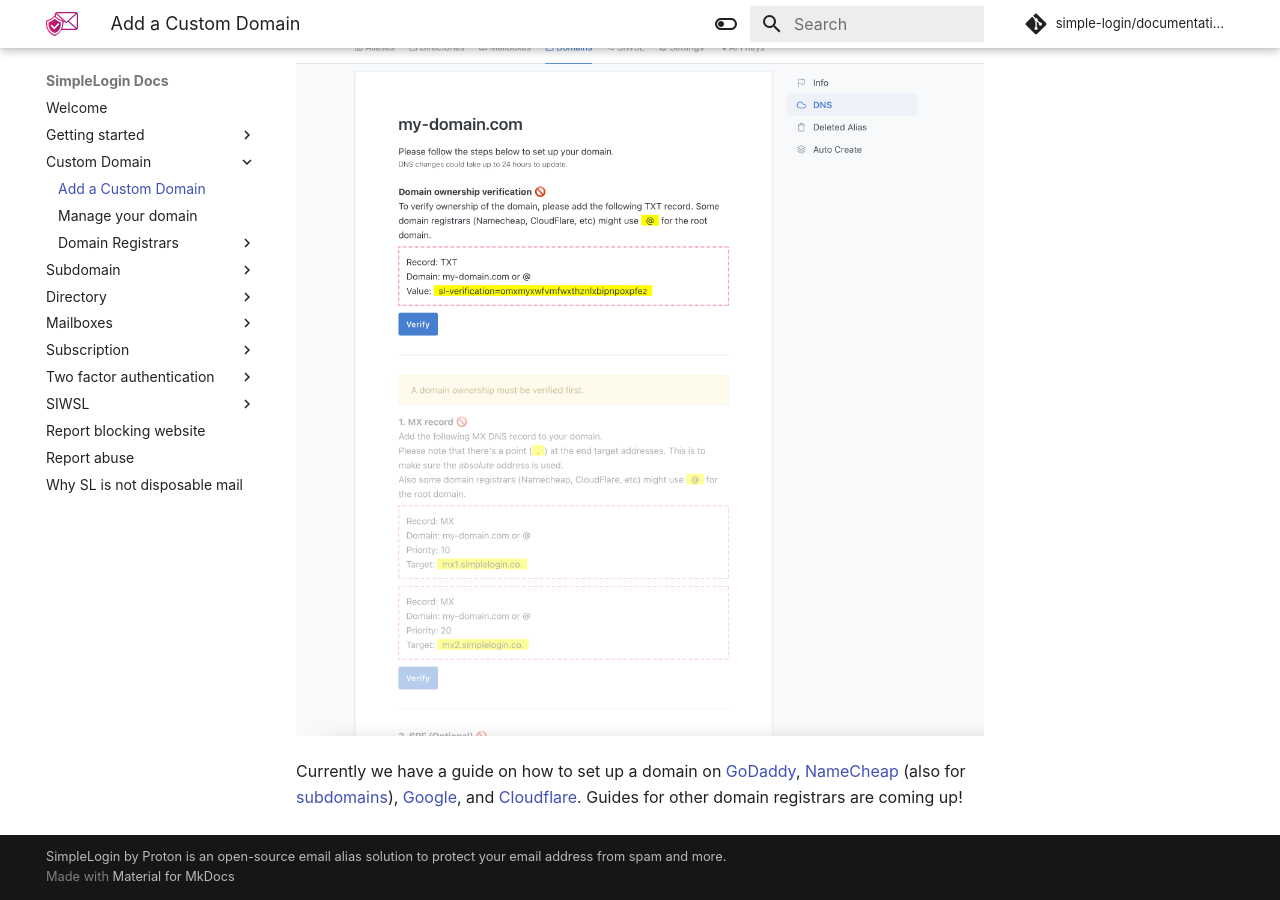
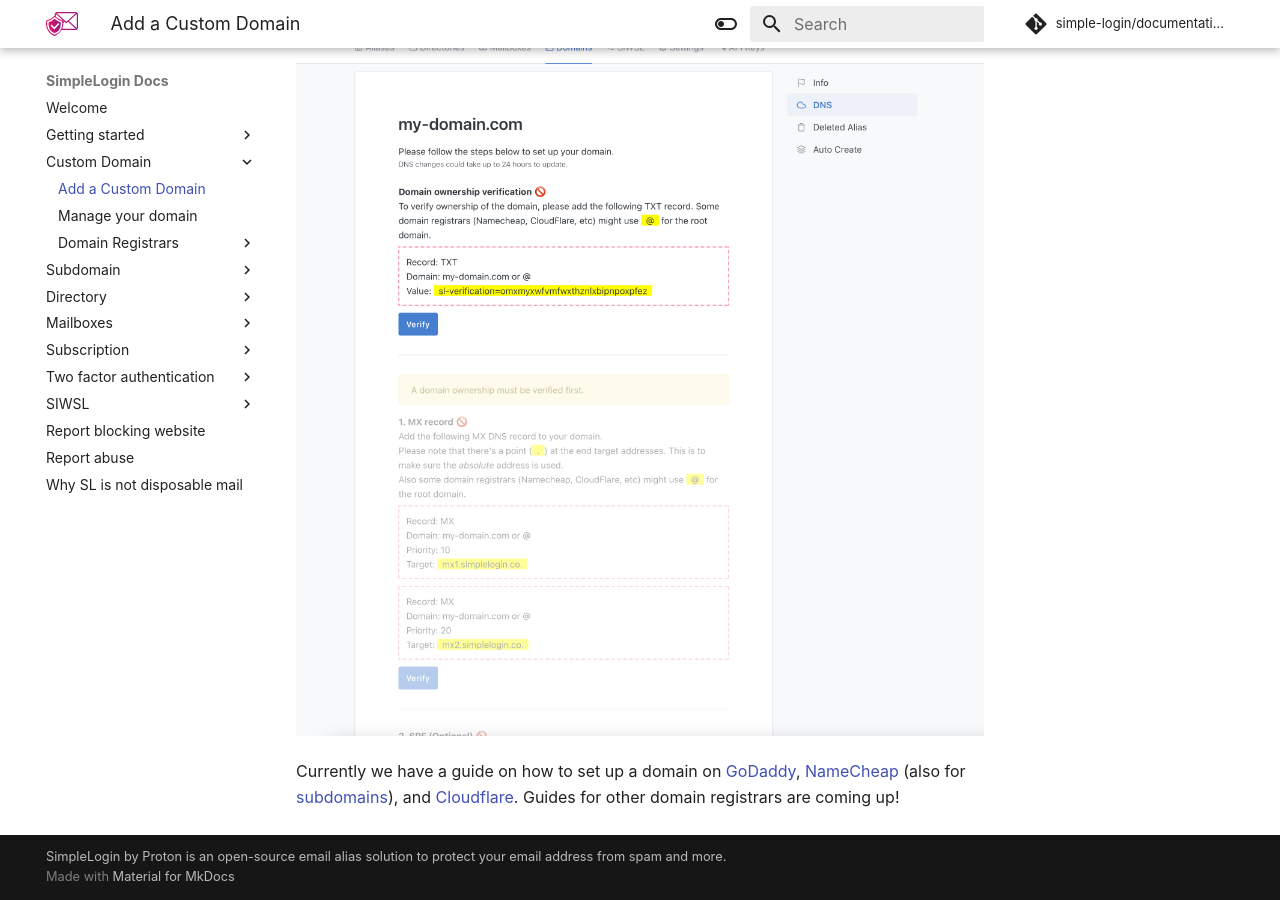
Before and after one commit to simple-login/documentation, an MkDocs documentation site: the page built from docs/custom-domain/add-domain.md, in a window 1280 px wide and 900 px high, scrolled down 706 px. Built offline with MkDocs 1.6.1 and Material for MkDocs 9.7.7, drawn with Linux system fonts in a browser that asks for light colours; comment, search, counter and statistics services are not loaded.

Commit message:
docs: list current domain registrar guides

```diff
--- a/docs/custom-domain/add-domain.md
+++ b/docs/custom-domain/add-domain.md
@@ -10,4 +10,4 @@ You'll be directed to the domain DNS page where a small guide will walk you thro
 
 ![](./domain-dns.png)
 
-Currently we have a guide on how to set up a domain on [GoDaddy](/docs/custom-domain/registrars/godaddy/godaddy/), [NameCheap](/docs/custom-domain/registrars/namecheap/namecheap/) (also for [subdomains](/docs/custom-domain/registrars/namecheap/namecheap-subdomain/)), [Google](/docs/custom-domain/registrars/google/google/), and [Cloudflare](/docs/custom-domain/registrars/cloudflare/cloudflare/). Guides for other domain registrars are coming up!
+Currently we have a guide on how to set up a domain on [GoDaddy](/docs/custom-domain/registrars/godaddy/godaddy/), [NameCheap](/docs/custom-domain/registrars/namecheap/namecheap/) (also for [subdomains](/docs/custom-domain/registrars/namecheap/namecheap-subdomain/)), and [Cloudflare](/docs/custom-domain/registrars/cloudflare/cloudflare/). Guides for other domain registrars are coming up!
```
